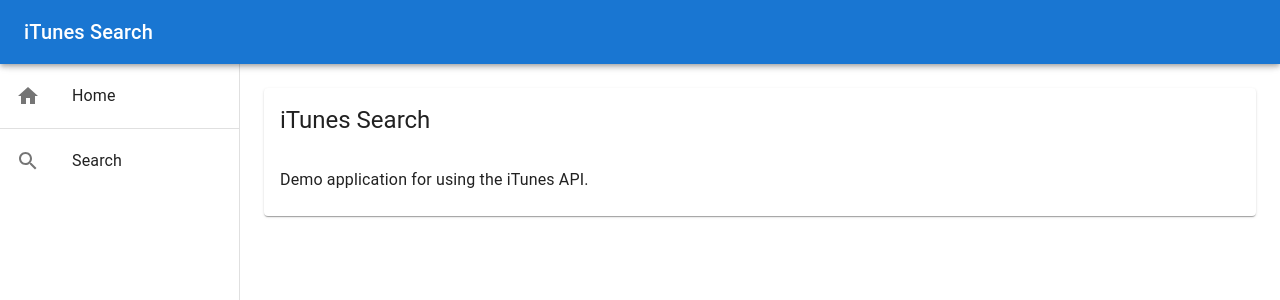
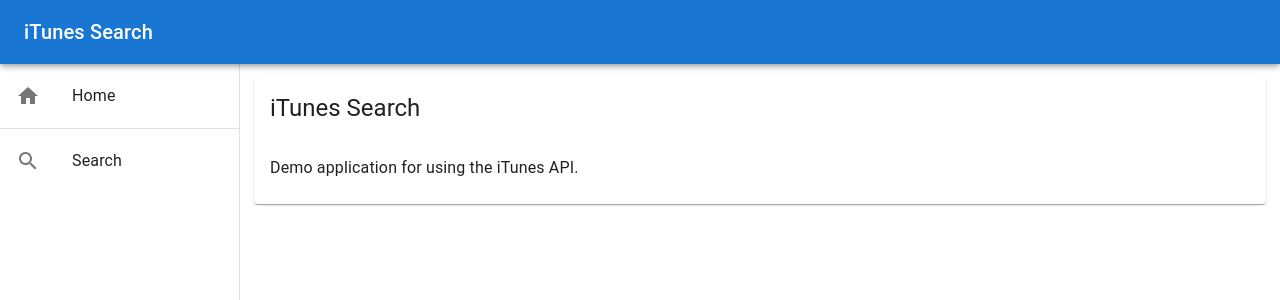
Before and after one commit to g-du-1/iTunes-search, a React app: page / in a window 1280 px wide. Shown: the top 300 px of the page. Built offline with nearby package versions, Linux system fonts and the light colour scheme; the HTML template or start-up script is replaced by a standard one.

Commit message:
Change grid margin

```diff
--- a/src/client/components/Home.tsx
+++ b/src/client/components/Home.tsx
@@ -7,7 +7,7 @@
 
 export const Home: React.FC = () => {
   return (
-    <Grid item xs={12}>
+    <Grid item xs={12} sx={{ mx: -1.25, my: -1.5 }}>
       <Card>
         <CardHeader title='iTunes Search' />
         <CardContent>
```
